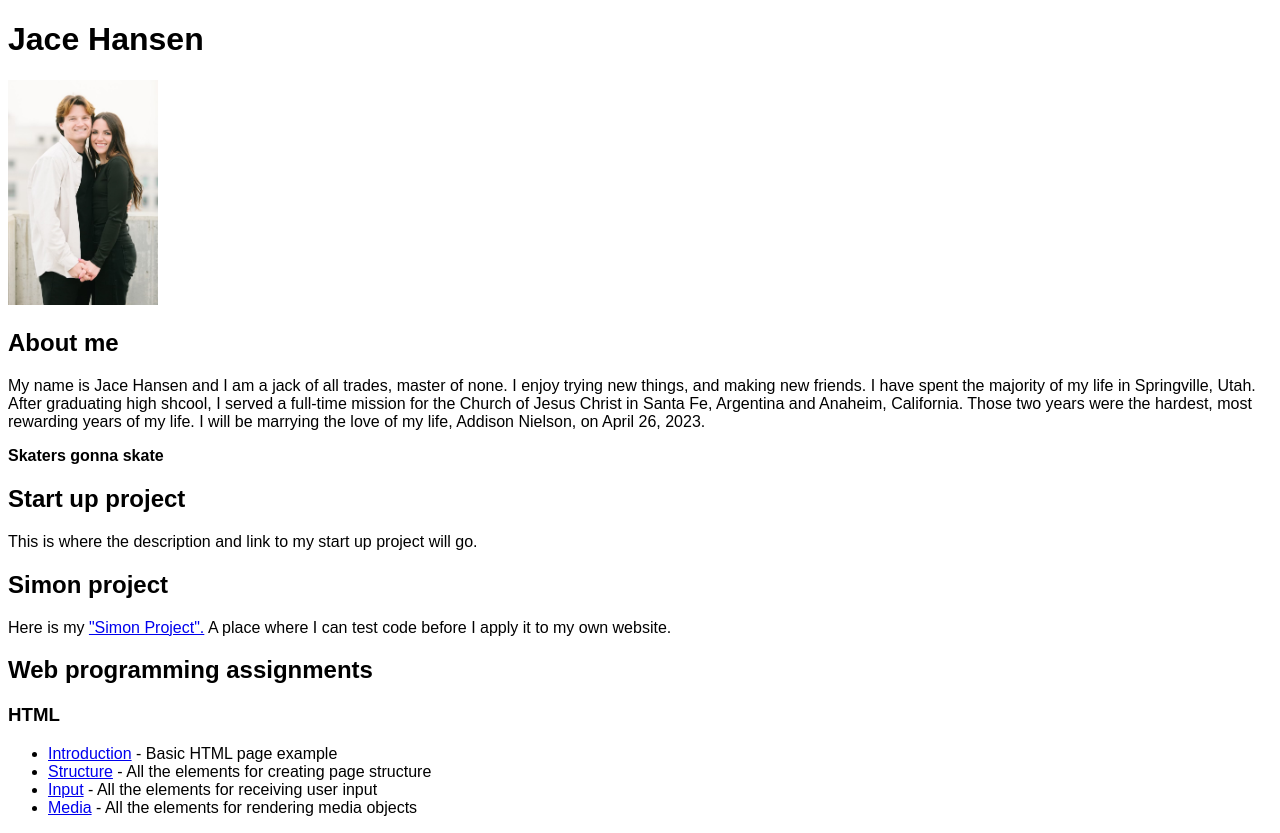
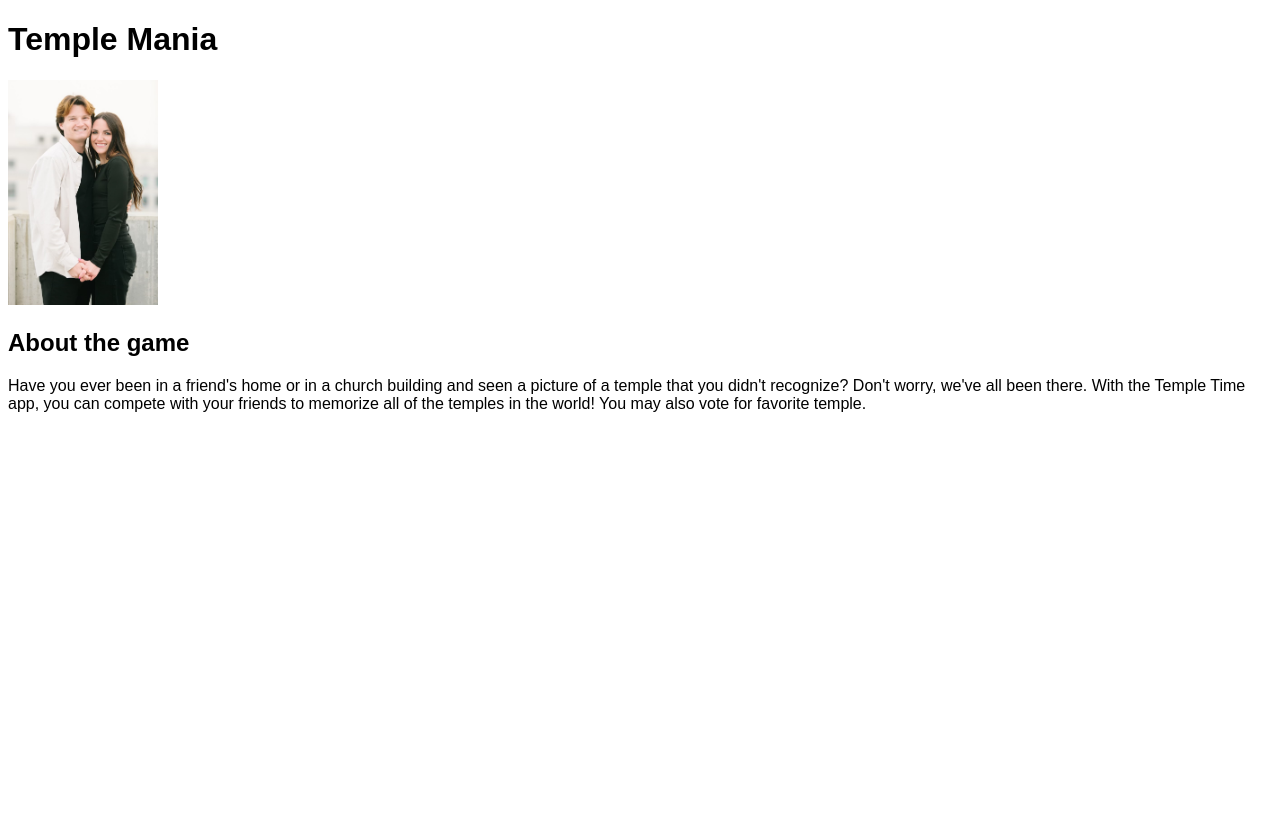
Before and after one commit to jjhan01/startup, a plain HTML site: page index.html in a window 1280 px wide. After the commit the page ends 800 px from the top, so only its background shows below. Drawn offline with Linux system fonts and the light colour scheme.

Commit message:
Big Changes!

```diff
--- a/index.html
+++ b/index.html
@@ -6,33 +6,27 @@
     <meta name="viewport" content="width=device-width, initial-scale=1.0" />
     <!-- This is a placeholder for when you start using CSS -->
     <link rel="stylesheet" href="index.css" />
-    <title>Jace's Website</title>
-    <link rel="icon" href="iconimage.JPG" type="image/icon type">
+    <title>Temple Mania!</title>
+    <link rel="icon" href="SLT.jpeg" type="image/icon type">
   </head>
   <body>
     <header>
-      <h1>Jace Hansen</h1>
+      <h1>Temple Mania</h1>
       <img width="150px" src="newprofilepic.jpeg" alt="Photo of Jace" />
     </header>
     <main>
       <section>
-        <h2>About me</h2>
+        <h2>About the game</h2>
         <p>
-          My name is Jace Hansen and I am a jack of all trades, master of none.
-          I enjoy trying new things, and making new friends.
-          I have spent the majority of my life in Springville, Utah.
-          After graduating high shcool,
-          I served a full-time mission for the Church of Jesus Christ
-          in Santa Fe, Argentina and Anaheim, California.  Those two years were the hardest, most rewarding years of my life.
-          I will be marrying the love of my life,
-          Addison Nielson, on April 26, 2023.
+          Have you ever been in a friend's home or in a church building
+          and seen a picture of a temple that you didn't recognize?
+          Don't worry, we've all been there. With the Temple Time app,
+          you can compete with your friends to memorize all of the temples
+          in the world! You may also vote for favorite temple.
         </p>
-        <b>
-          Skaters gonna skate
-        </b>
       </section>
-      <section>
-        <h2>Start up project</h2>
+      <!-- <section> -->
+        <!-- <h2>Start up project</h2>
         <p>
           This is where the description and link to my start up project will go.
         </p>
@@ -63,8 +57,8 @@
             <a href="https://codepen.io/jjhan01/pen/qByvxgL">Media</a> - All
             the elements for rendering media objects
           </li>
-        </ul>
-      </section>
+        </ul> -->
+      <!-- </section> -->
     </main>
   </body>
 </html>
```
Also changed, not shown: SLT.jpeg (added), iconimage.JPG (deleted), 2 other files.
